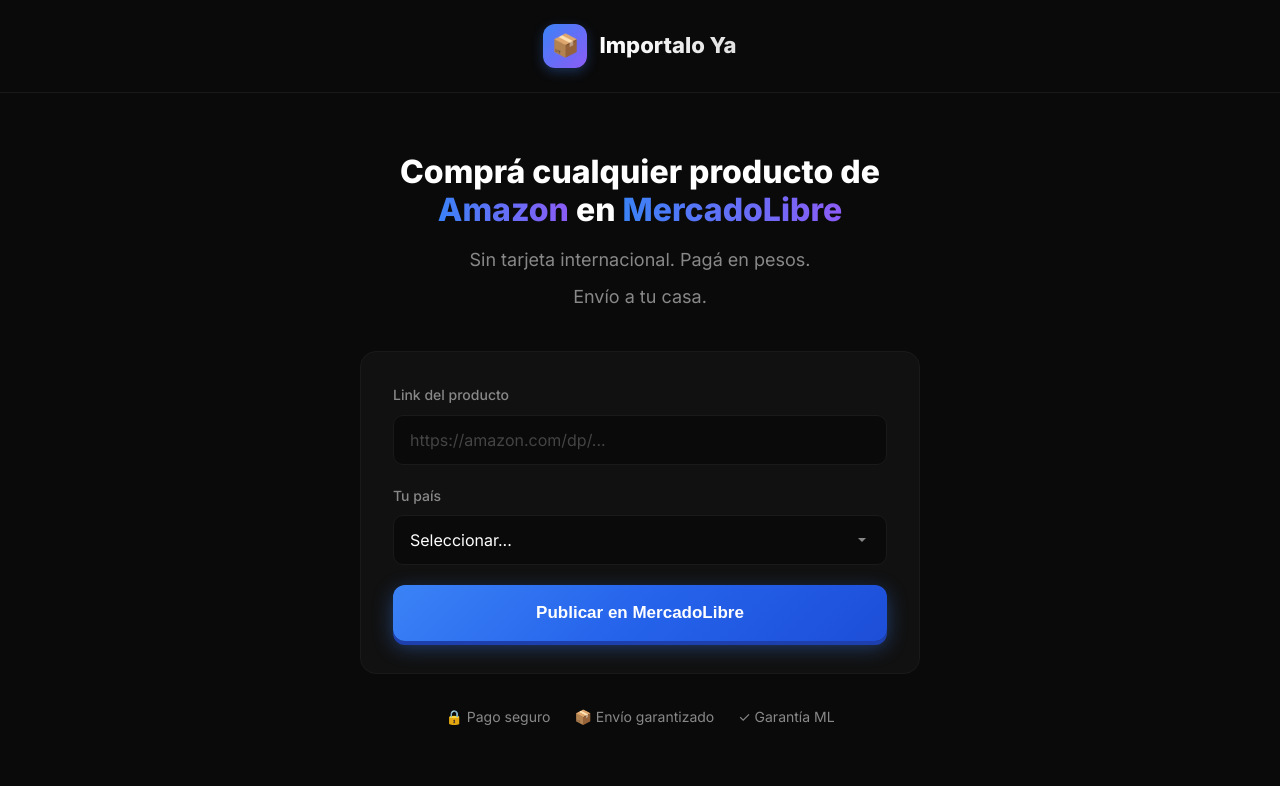
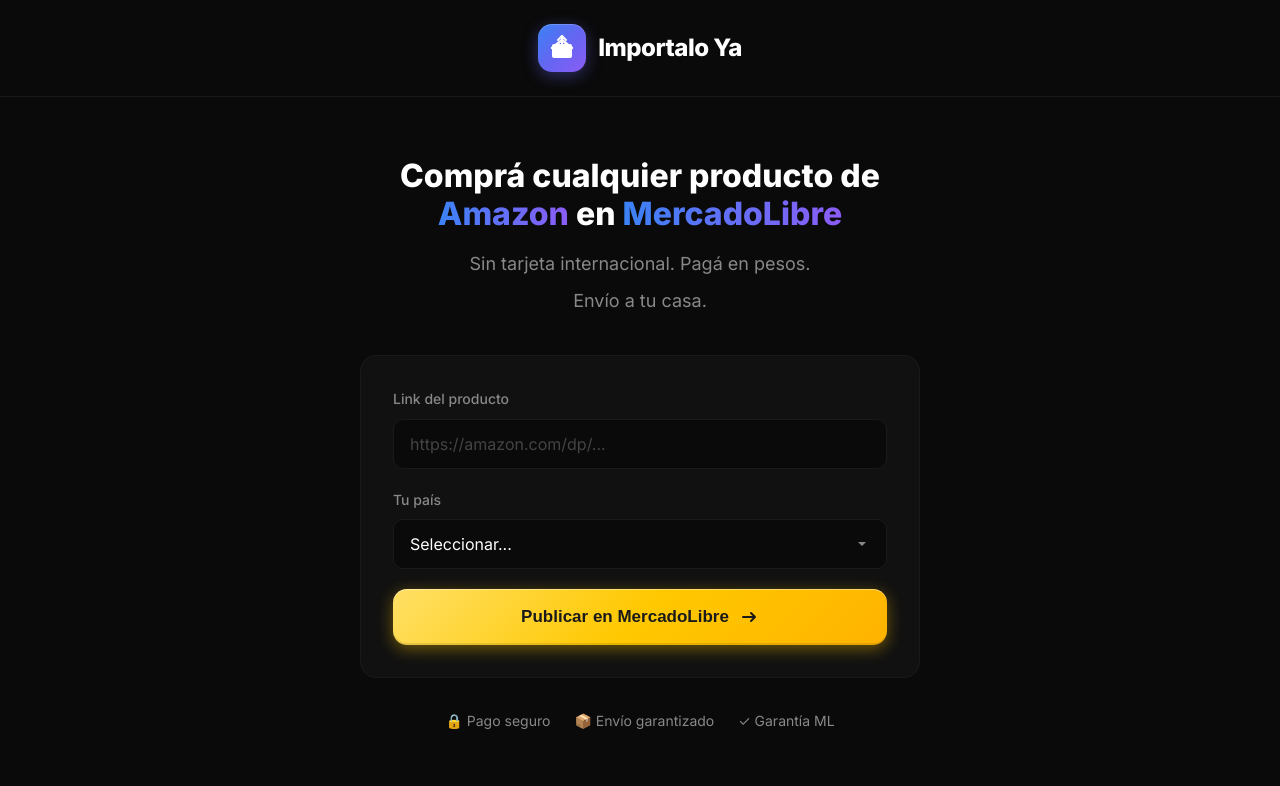
Before and after one commit to limesquarellc-sys/importa-lo-que-quieras, a website: page index.html in a window 1280 px wide. Shown: the top 786 px of the page. Drawn offline with Linux system fonts and the light colour scheme; no server answers.

Commit message:
Pro button yellow gradient + cleaner logo design

```diff
--- a/index.html
+++ b/index.html
@@ -13,7 +13,12 @@
         <div class="nav-content">
             <div class="logo">
                 <div class="logo-icon">
-                    <span>📦</span>
+                    <svg width="28" height="28" viewBox="0 0 28 28" fill="none">
+                        <rect x="4" y="10" width="20" height="14" rx="2" fill="white"/>
+                        <path d="M4 14L14 6L24 14" stroke="white" stroke-width="2.5" stroke-linecap="round" stroke-linejoin="round"/>
+                        <path d="M14 2L14 10" stroke="white" stroke-width="2" stroke-linecap="round"/>
+                        <path d="M10 6L14 2L18 6" stroke="white" stroke-width="2" stroke-linecap="round" stroke-linejoin="round"/>
+                    </svg>
                 </div>
                 <span class="logo-text">Importalo Ya</span>
             </div>
@@ -43,7 +48,12 @@
                             <option value="MCO">🇨🇴 Colombia</option>
                         </select>
                     </div>
-                    <button type="submit" id="submitBtn">Publicar en MercadoLibre</button>
+                    <button type="submit" id="submitBtn">
+                        <span>Publicar en MercadoLibre</span>
+                        <svg width="20" height="20" viewBox="0 0 20 20" fill="none">
+                            <path d="M4 10H16M12 6L16 10L12 14" stroke="currentColor" stroke-width="2" stroke-linecap="round" stroke-linejoin="round"/>
+                        </svg>
+                    </button>
                 </form>
 
                 <div id="loading" class="hidden">
--- a/styles.css
+++ b/styles.css
@@ -37,23 +37,23 @@ nav {
 }
 
 .logo-icon {
-    width: 44px;
-    height: 44px;
-    background: linear-gradient(135deg, #3b82f6 0%, #8b5cf6 100%);
-    border-radius: 12px;
+    width: 48px;
+    height: 48px;
+    background: linear-gradient(135deg, #3b82f6 0%, #6366f1 50%, #8b5cf6 100%);
+    border-radius: 14px;
     display: flex;
     align-items: center;
     justify-content: center;
-    font-size: 22px;
-    box-shadow: 0 4px 12px rgba(59, 130, 246, 0.3);
+    box-shadow:
+        0 4px 16px rgba(99, 102, 241, 0.4),
+        inset 0 1px 0 rgba(255,255,255,0.2);
 }
 
 .logo-text {
-    font-size: 22px;
+    font-size: 24px;
     font-weight: 800;
-    background: linear-gradient(90deg, #fff 0%, #e0e0e0 100%);
-    -webkit-background-clip: text;
-    -webkit-text-fill-color: transparent;
+    letter-spacing: -0.5px;
+    color: #fff;
 }
 
 /* Hero */
@@ -138,34 +138,47 @@ select {
 
 button[type="submit"] {
     width: 100%;
-    padding: 18px;
-    background: linear-gradient(135deg, #3b82f6 0%, #2563eb 50%, #1d4ed8 100%);
+    padding: 18px 24px;
+    background: linear-gradient(135deg, #ffe066 0%, #ffc800 50%, #ffb300 100%);
     border: none;
-    border-radius: 12px;
-    color: #fff;
+    border-radius: 14px;
+    color: #1a1a1a;
     font-size: 17px;
     font-weight: 700;
     cursor: pointer;
-    transition: all 0.2s;
+    transition: all 0.3s cubic-bezier(0.4, 0, 0.2, 1);
     box-shadow:
-        0 4px 0 #1e40af,
-        0 6px 20px rgba(59, 130, 246, 0.4);
-    position: relative;
-    top: 0;
+        0 4px 16px rgba(255, 200, 0, 0.4),
+        inset 0 1px 0 rgba(255,255,255,0.4),
+        inset 0 -2px 0 rgba(0,0,0,0.1);
+    display: flex;
+    align-items: center;
+    justify-content: center;
+    gap: 10px;
 }
 
 button[type="submit"]:hover {
-    top: 2px;
+    transform: translateY(-2px);
     box-shadow:
-        0 2px 0 #1e40af,
-        0 4px 12px rgba(59, 130, 246, 0.3);
+        0 8px 24px rgba(255, 200, 0, 0.5),
+        inset 0 1px 0 rgba(255,255,255,0.4),
+        inset 0 -2px 0 rgba(0,0,0,0.1);
 }
 
 button[type="submit"]:active {
-    top: 4px;
+    transform: translateY(0);
     box-shadow:
-        0 0px 0 #1e40af,
-        0 2px 8px rgba(59, 130, 246, 0.2);
+        0 2px 8px rgba(255, 200, 0, 0.4),
+        inset 0 1px 0 rgba(255,255,255,0.4),
+        inset 0 -2px 0 rgba(0,0,0,0.1);
+}
+
+button[type="submit"] svg {
+    transition: transform 0.2s;
+}
+
+button[type="submit"]:hover svg {
+    transform: translateX(4px);
 }
 
 button:disabled { opacity: 0.5; cursor: not-allowed; }
```
